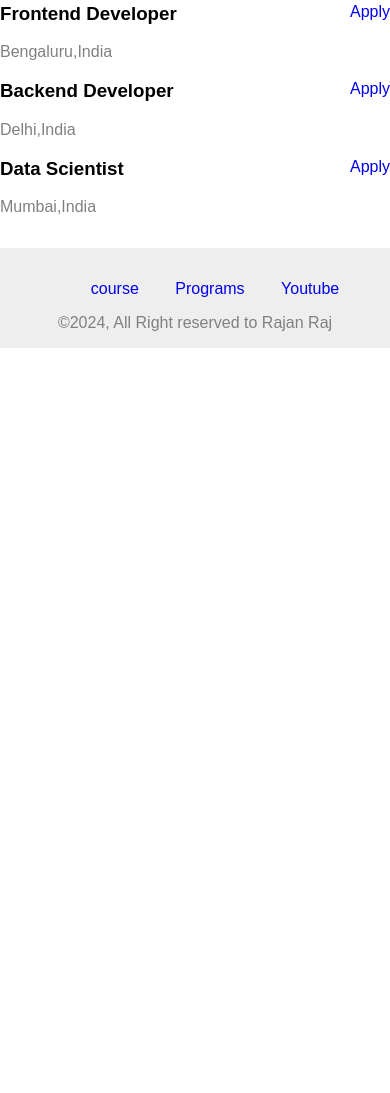
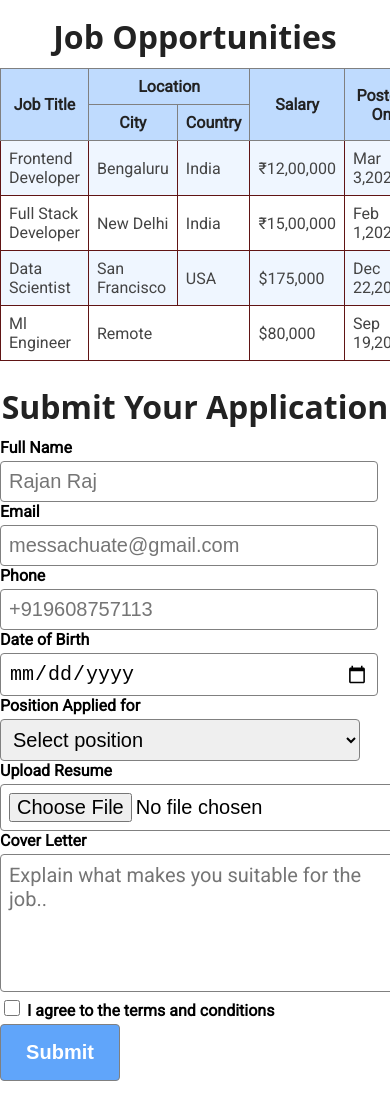
Before and after one commit to Git-Enthusiast/Full-Stack-Development-CSS, a plain HTML site: page Intro to HTML/index.htm in a window 390 px wide. Shown: the part 904-1997 px from the top of the page. Before the commit the page ends 1252 px from the top, so only its background shows below. Drawn offline with Linux system fonts and the light colour scheme.

Commit message:
Responsive Development

```diff
--- a/Intro to HTML/index.htm
+++ b/Intro to HTML/index.htm
@@ -6,7 +6,9 @@
     <title>Webpages</title>
     <link rel="stylesheet" href="style.css">
     <link rel="shortcut icon" href="favicon.ico" type="image/x-icon">
-
+    <link rel="preconnect" href="https://fonts.googleapis.com">
+    <link rel="preconnect" href="https://fonts.gstatic.com" crossorigin>
+    <link href="https://fonts.googleapis.com/css2?family=Oswald:wght@200&family=Roboto:ital,wght@0,300;0,400;1,100;1,300&display=swap" rel="stylesheet">
 </head>
 <body>
     <div id="navbar"><img src="jovian_logo.svg" alt="Navbar" id="nav_image"></div>
@@ -28,21 +30,110 @@
     </div>
     <h2>Job Opportunities</h2>
     <div id="jobs">
-        <div>
-            <a   style="float: right;" target="_blank" href="mailto:messachuate@gmail.com?subject=Frontend">Apply</a>
-            <h3>Frontend Developer</h3>
-            <span class="location">Bengaluru,India</span>
-        </div>
-        <div>
-            <a   style="float: right;" target="_blank" href="mailto:messachuate@gmail.com?subject=Backend">Apply</a>
-            <h3>Backend Developer</h3>
-            <span class="location">Delhi,India</span>
-        </div>
-        <div>
-            <a   style="float: right;" target="_blank" href="mailto:messachuate@gmail.com?subject=Data Scientist">Apply</a>
-            <h3>Data Scientist</h3>
-            <span class="location">Mumbai,India</span>
-        </div>
+        <table id="job-table">
+            <thead >
+                <tr class="job-table-head">
+                    <th rowspan="2">Job Title</th>
+                    <th colspan="2">Location</th>
+                    <th rowspan="2">Salary</th>
+                    <th rowspan="2">Posted On</th>
+                </tr>
+                <tr class="job-table-head">
+                    <th>City</th>
+                    <th>Country</th>
+                </tr>
+            </thead>
+            <tbody>
+                <tr class="job-table-body">
+                    <td>Frontend Developer</td>
+                    <td>Bengaluru</td>
+                    <td>India</td>
+                    <td>₹12,00,000</td>
+                    <td>Mar 3,2023</td>
+                </tr>
+                <tr  class="job-table-body">
+                    <td>Full Stack Developer</td>
+                    <td>New Delhi</td>
+                    <td>India</td>
+                    <td>₹15,00,000</td>
+                    <td>Feb 1,2023</td>
+                </tr>
+                <tr  class="job-table-body">
+                    <td>Data Scientist</td>
+                    <td>San Francisco</td>
+                    <td>USA</td>
+                    <td>$175,000</td>
+                    <td>Dec 22,2022</td>
+                </tr>
+                <tr  class="job-table-body">
+                    <td>Ml Engineer</td>
+                    <td colspan="2">Remote</td>
+                    <td>$80,000</td>
+                    <td>Sep 19,2022</td>
+                </tr>
+            </tbody>
+        </table>
+    </div>
+    <div id="application-submittion">
+        <h2>Submit Your Application</h2>
+        <form
+            id="application-form"
+            action="https://formbold.com/s/oWqEJ"
+            method="POST"
+            enctype="multipart/form-data" >
+            <div class="form-group">
+                <label for="name">Full Name</label><br>
+                <input type="text" id="name" name="Full Name" required placeholder="Rajan Raj">
+            </div>
+
+            <div class="form-group">
+                <label for="email">Email</label><br>
+                <input type="email" id="email" name="Email Address" required placeholder="messachuate@gmail.com">
+            </div>
+
+            <div class="form-group">
+                <label for="phone">Phone</label><br>
+                <input type="tel" id="phone" name="phone" required placeholder="+919608757113">
+            </div>
+
+            <div class="form-group">
+                <label for="dob">Date of Birth</label><br>
+                <input type="date" id="dob" name="dob" required>
+            </div>
+
+            <div class="form-group">
+                <label for="position">Position Applied for</label><br>
+                <select id="position" name="Position Applied" required>
+                    <option value="">Select position</option>
+                    <option value="frontend developer">Frontend Developer</option>
+                    <option value="full stack developer">Full Stack Developer</option>
+                    <option value="data scientist">Data Scientist</option>
+                    <option value="ml engineer ">ML Engineer</option>
+                </select>
+            </div>
+
+            <div class="form-group">
+                <label for="resume">Upload Resume</label><br>
+                <input type="file" id="resume" name="resume" accept=".pdf,.doc,.docx" required>
+            </div>
+
+            <div class="form-group">
+                <label for="coverletter">Cover Letter</label><br>
+                <textarea id="coverletter" name="coverletter" rows="5" placeholder="Explain what makes you suitable for the job.."></textarea>
+            </div>
+
+            <div class="form-group">
+                <label for="terms">
+                    <input type="checkbox" id="terms" name="terms" required>
+                    I agree to the terms and conditions
+                </label>
+            </div>
+
+            <div class="form-group">
+                <input type="submit" value="Submit">
+            </div>
+
+        </form>
     </div>
     <div id="footer">
         <ul id="footer_links">
--- a/Intro to HTML/style.css
+++ b/Intro to HTML/style.css
@@ -1,8 +1,24 @@
+/* https://tailwindcolor.com/      is a color pallet to choose good colour. */
+*{
+    font-size: 16px;
+ }
 body{
     margin: 0;
     padding: 0;
-    font-family: sans-serif;
+    font-family: 'Roboto', sans-serif;
+    font-size: 1rem;
+
 }
+h1,h2,h3,h4,h5,h6{
+    font-family: system-ui, -apple-system, BlinkMacSystemFont, 'Segoe UI', Roboto, Oxygen, Ubuntu, Cantarell, 'Open Sans', 'Helvetica Neue', sans-serif;
+    font-weight: 600;
+}
+h1{color: #222222; font-size: 2.5rem;}
+h2{color: #222222; font-size: 2rem;}
+h3{color: #222222; font-size: 1.75rem;}
+h4{color: #222222; font-size: 1.5rem;}
+h5{color: #222222; font-size: 1.25rem;}
+h6{color: #222222; font-size:  1rem;}
 #navbar{
     margin: 8px 16px;
     padding: 2px;
@@ -20,6 +36,7 @@ h1{
     text-align: center;
     margin: 24px 0 0 25px;
 
+
 }
 #about{
     margin:15px auto 0 auto;
@@ -31,8 +48,9 @@ h1{
 
 }
 #description{
-    padding: 0 5px 0 0;
+    padding: 0 8px 0 0;
     width: 50%;
+    font-size: 1.25rem;
 }
 #team{
     width: 50%;
@@ -49,21 +67,81 @@ h2{
     margin: 0 auto;
     max-width: 800px;
 }
-.location{
-    color: gray;
+#job-table{
+    width: 100%;
+    border: solid gray 1px;
+     border-collapse: collapse;
 }
-
+.job-table-head th{
+    padding: 8px;
+    border: solid gray 1px;
+    background-color: #BFDBFE;
+    text-align: center;
+    color: #222222;
+}
+.job-table-body td{
+    padding: 8px;
+    border: solid rgb(96, 20, 20) 1px;
+    text-align: left;
+    color: #444444;
+}
+#job-table tr:nth-child(odd){
+    background-color: #EFF6FF;
+}
+#application-form{
+    margin:0 auto;
+    padding:0 auto;
+    max-width: 800px;
+}
+#application-form label {
+    font-weight: bold;
+}
+#application-form input{
+    padding: 8px;
+}
+.form-group{
+    margin: 16px,0;
+}
+.form-group input,textarea,select{
+    font-size: 1.25rem;
+    padding: 8px;
+    margin-top: 4px;
+    min-width: 360px;
+    border: 1px solid gray;
+    border-radius: 4px;
+}
+.form-group textarea{
+    width: 100%;
+    font-family: 'Roboto',sans-serif;
+}
+.form-group input[type ="checkbox"]{
+    width: 16px;
+    height: 16px;
+    min-width: 0;
+}
+#application-form input[type = "submit"]{
+    background-color: #60A5FA;
+    width: 120px;
+    min-width: 0;
+    padding: 16px;
+    color: #fff;
+    font-weight: bold;
+    font-size: 1.25rem;
+    cursor: pointer;
+}
 #footer{
     margin-top: 32px;
     padding: 16px;
-    background-color: #eee;
+    background-color: #F3F4F6;
     text-align: center;
+    width: 100%;
 }
 #footer_links{
     list-style: none;
 }
 #copyright{
     color: gray;
+    font-size: .875rem;
 }
 #footer_links li{
     display: inline;
@@ -71,4 +149,8 @@ h2{
 }
 a{
     text-decoration: none;
+    color: #38BDF8;
 }
+a:hover,a:focus{
+    color: #1E40AF;
+}
```
Also changed, not shown: Figma-to-web-pages/Image.png (added), Figma-to-web-pages/index.htm (added), 10 other files.
